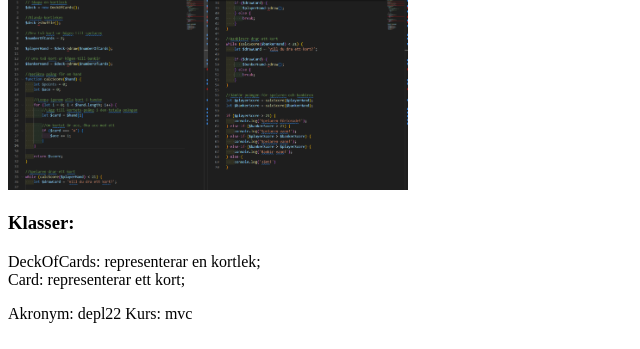
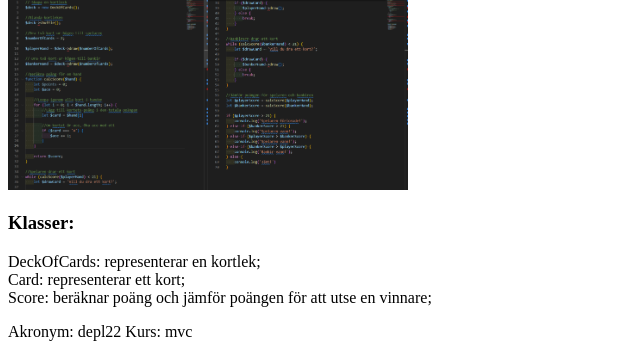
Before and after one commit to Despina-P/mvc-vt23, a Symfony app: template templates/game/doc.html.twig in a window 1280 px wide. Shown: the part 816-1165 px from the top of the page, without its empty margins (0-640 px from the left). Before the commit the page ends 1139 px from the top, so only its background shows below. Run offline with Twig, Linux system fonts and the light colour scheme; the template is opened without the code that fills it, so the values that code supplies are empty; some libraries are stand-ins or nearby versions.

Commit message:
Added class Score in description

```diff
--- a/templates/game/doc.html.twig
+++ b/templates/game/doc.html.twig
@@ -19,6 +19,7 @@
     <br>
     Card: representerar ett kort;
     <br>
+    Score: beräknar poäng och jämför poängen för att utse en vinnare;
 </p>
 
 
```
Also changed, not shown: public/img/me.jpg (deleted).
